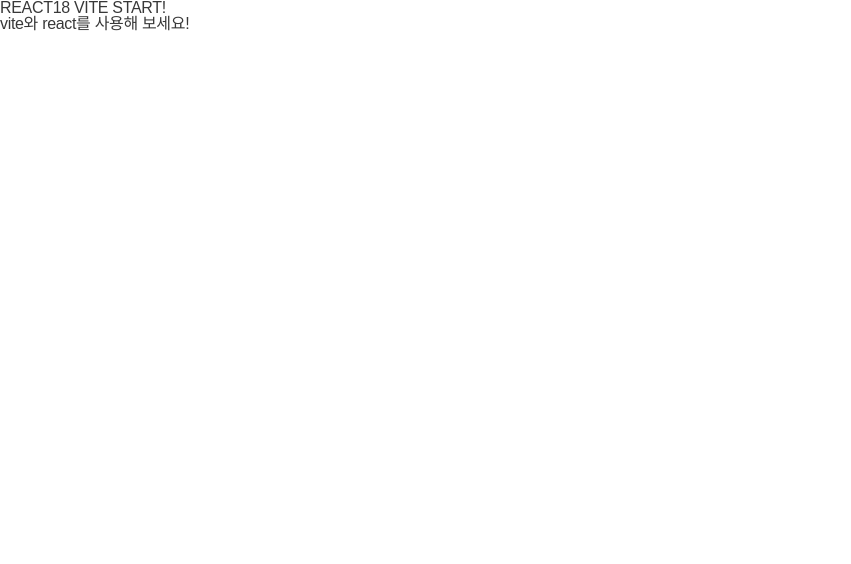
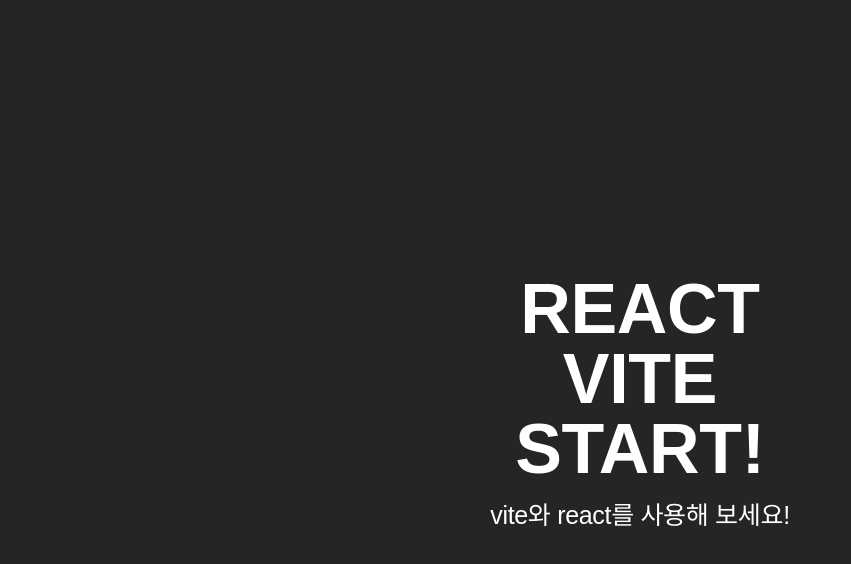
Before and after one commit to ryan-ahn/boilerplate-react18-client, a React (Vite) app: page / in a window 1280 px wide. Shown: the top 564 px of the page, without its empty margins (0-851 px from the left). Built offline with nearby package versions, Linux system fonts and the light colour scheme.

Commit message:
Modify: 샘플 페이지 수정

```diff
--- a/index.html
+++ b/index.html
@@ -1,4 +1,4 @@
-<!DOCTYPE html>
+<!doctype html>
 <html lang="en">
   <head>
     <meta charset="UTF-8" />
--- a/src/common/content.ts
+++ b/src/common/content.ts
@@ -1,6 +1,6 @@
 export const CONTENT_PAGE = {
   main: {
-    title: 'REACT18\nVITE\nSTART!',
+    title: 'REACT\nVITE\nSTART!',
     description: 'vite와 react를 사용해 보세요!'
   }
 }
--- a/src/containers/main/index.tsx
+++ b/src/containers/main/index.tsx
@@ -14,4 +14,17 @@
   );
 }
 
-const Wrapper = styled.div``;
+const Wrapper = styled.div`
+  ${({ theme }) => theme.flexSet('center', 'center', 'column')};
+  ${({ theme }) => theme.boxSet('100%', '100vh', '0px')};
+  ${({ theme }) => theme.colorSet('white', '#252525')};
+  gap: 20px;
+  & > h1 {
+    ${({ theme }) => theme.fontSet(70, 700, 70)};
+    white-space: pre-wrap;
+    text-align: center;
+  }
+  & > p {
+    ${({ theme }) => theme.fontSet(25, 300, 23)};
+  }
+`;
```
